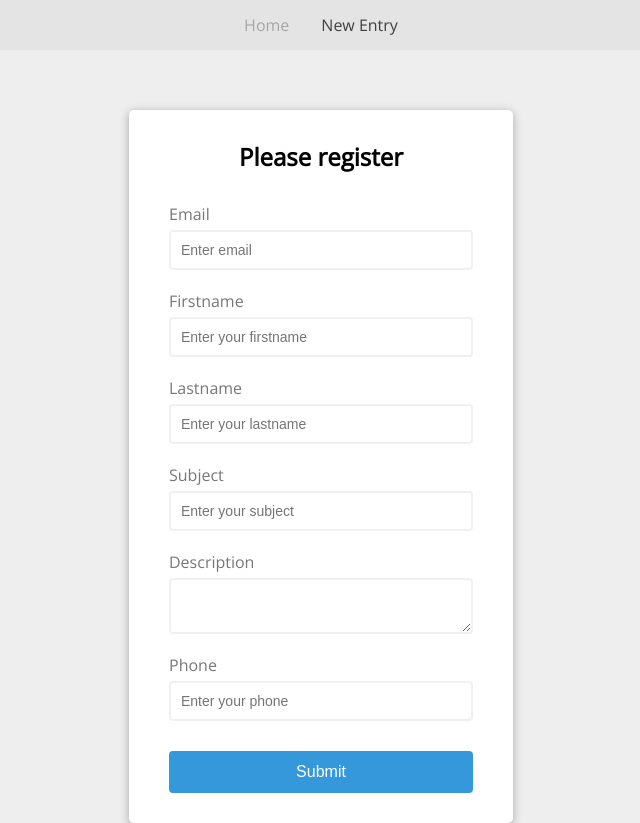
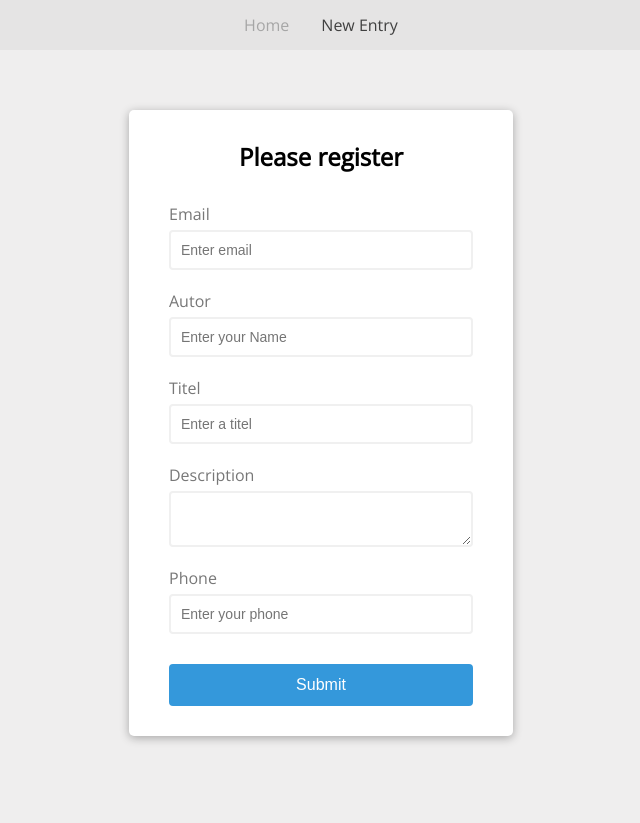
Before and after one commit to nstifi/lb02.modul290, a plain HTML site: page contact-client/index.html in a window 1280 px wide. Shown: the whole page, without its empty margins (319-959 px from the left). After the commit the page ends 800 px from the top, so only its background shows below. Drawn offline with nearby package versions, Linux system fonts and the light colour scheme; no server answers.

Commit message:
Update index.html
first commit

```diff
--- a/contact-client/index.html
+++ b/contact-client/index.html
@@ -35,8 +35,8 @@
         <small>Error message</small>
       </div>
       <div class="form-control">
-        <label for="firstName">Firstname</label>
-        <input type="text" id="firstName" placeholder="Enter your firstname" />
+        <label for="autor">Autor</label>
+        <input type="text" id="autor" placeholder="Enter your Name" />
         <small>Error message</small>
       </div>
       <!-- Aufgabe: Fügen Sie folgende Input-Elemente hinzu:
@@ -44,13 +44,8 @@
       -->
       <!-- Begin -->
       <div class="form-control">
-        <label for="lastName">Lastname</label>
-        <input type="text" id="lastName" placeholder="Enter your lastname" />
-        <small>Error message</small>
-      </div>
-      <div class="form-control">
-        <label for="subject">Subject</label>
-        <input type="text" id="subject" placeholder="Enter your subject" />
+        <label for="titel">Titel</label>
+        <input type="text" id="titel" placeholder="Enter a titel" />
         <small>Error message</small>
       </div>
       <div class="form-control">
```
